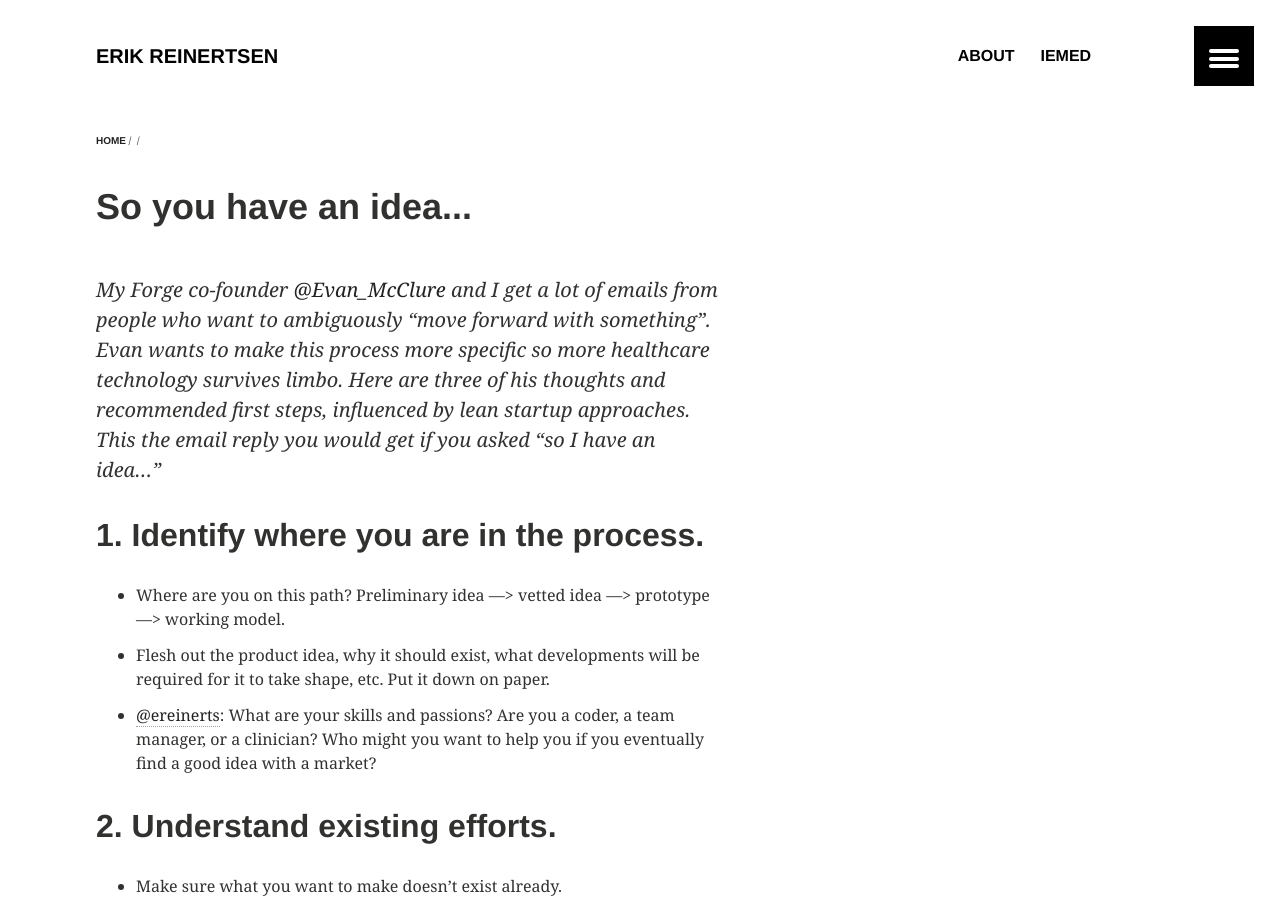
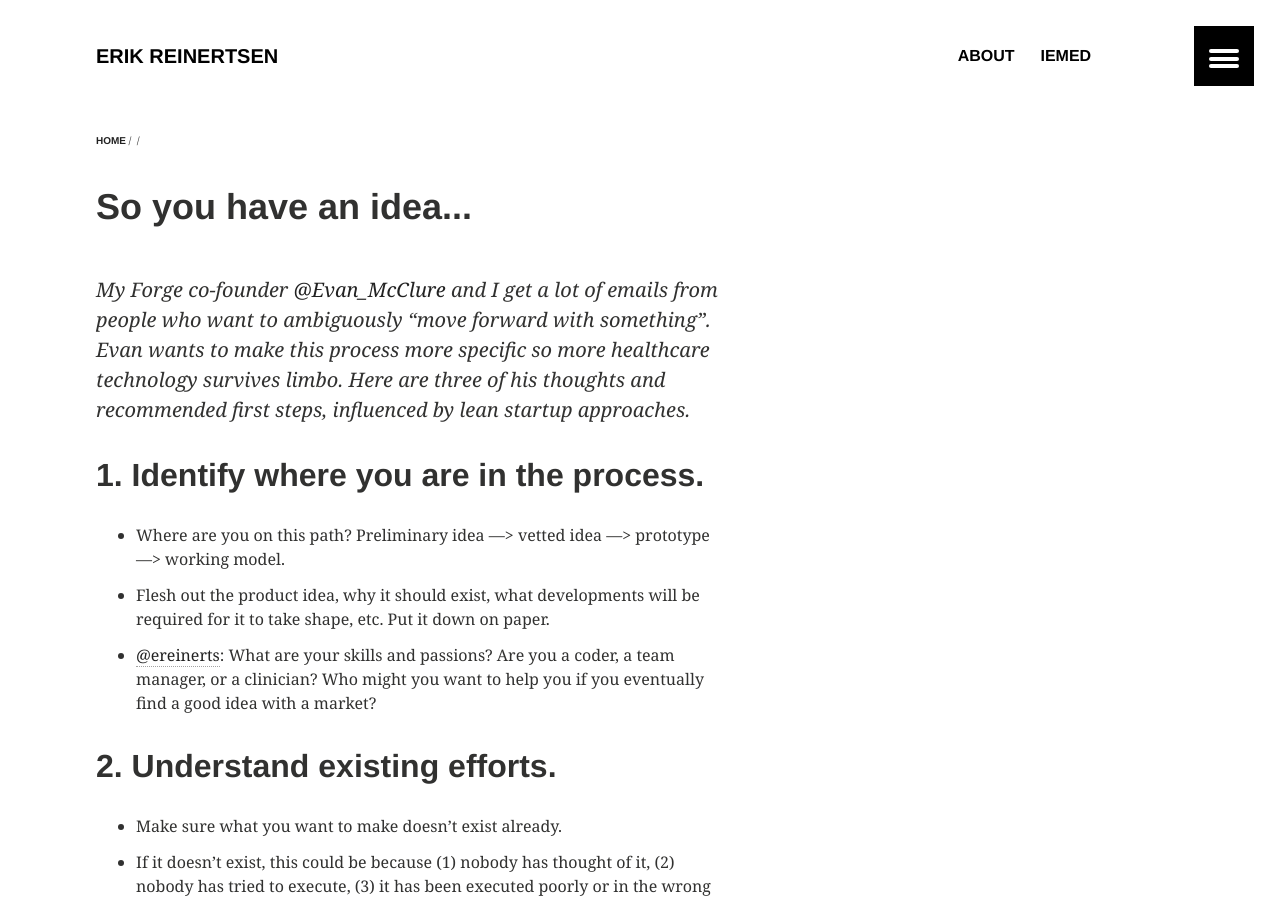
Before and after one commit to erikr/erikr.github.io, a Jekyll site: the page built from _posts/2014-09-30-so-you-have-an-idea.md, in a window 1280 px wide and 900 px high. Built offline with Jekyll 4.4.1, drawn with Linux system fonts in a browser that asks for light colours; nearby versions of some CDN libraries.

Commit message:
change to post

```diff
--- a/_posts/2014-09-30-so-you-have-an-idea.md
+++ b/_posts/2014-09-30-so-you-have-an-idea.md
@@ -3,7 +3,7 @@ layout: article
 title: So you have an idea...
 ---
 
-*My Forge co-founder [@Evan_McClure](https://twitter.com/evan_mcclure) and I get a lot of emails from people who want to ambiguously "move forward with something". Evan wants to make this process more specific so more healthcare technology survives limbo. Here are three of his thoughts and recommended first steps, influenced by lean startup approaches. This the email reply you would get if you asked "so I have an idea..."*
+*My Forge co-founder [@Evan_McClure](https://twitter.com/evan_mcclure) and I get a lot of emails from people who want to ambiguously "move forward with something". Evan wants to make this process more specific so more healthcare technology survives limbo. Here are three of his thoughts and recommended first steps, influenced by lean startup approaches.*
 
 ## 1. Identify where you are in the process.
 
```
